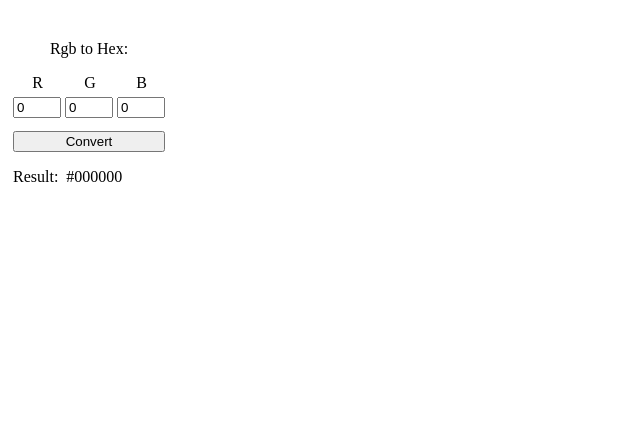
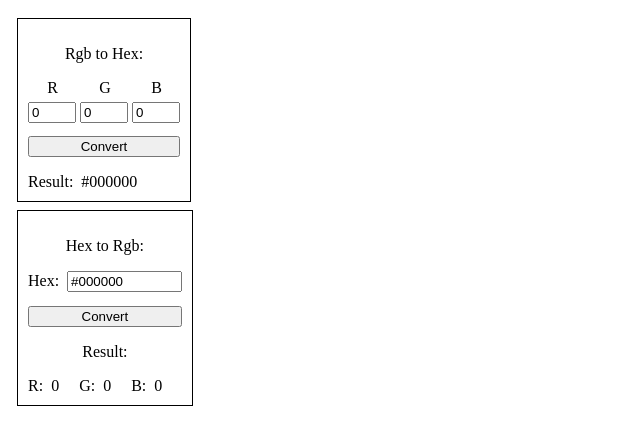
Before and after one commit to Kawodeda/MIAPO2, a plain HTML site: page index.html in a window 1280 px wide. Shown: the part 61-506 px from the top of the page, without its empty margins (0-640 px from the left). Drawn offline with Linux system fonts and the light colour scheme.

Commit message:
add hex to rgb form

```diff
--- a/index.html
+++ b/index.html
@@ -13,8 +13,10 @@
             }
 
             .container {
-                padding: 5px;
+                padding: 10px;
+                margin: 10px;
                 width: fit-content;
+                outline: black solid 1px;
             }
 
             div.container > * {
@@ -34,6 +36,14 @@
                 display: block;
                 margin-left: 1.2em;
                 margin-bottom: 5px;
+            }
+
+            .rgb-output > span {
+                margin-right: 1em;
+            }
+
+            .hex-input {
+                width: 8em;
             }
         </style>
     </head>
@@ -63,5 +73,24 @@
                 </div>
             </div>
         </form>
+        <form id="hexToRgb">
+            <div class="container">
+                <span style="text-align: center;">Hex to Rgb:</span>
+                <div>
+                    <label for="inputHex">Hex:&nbsp;</label>
+                    <input id="inputHex" class="hex-input" type="text" pattern="^#([0-9a-f]{2})([0-9a-f]{2})([0-9a-f]{2})$" value="#000000" required>
+                </div>
+                <input style="width: 100%;" type="submit" value="Convert">
+                <span style="text-align: center;">Result:</span>
+                <div class="rgb-output">
+                    <label for="rResult1">R:&nbsp;</label>
+                    <span id="rResult1">0</span>
+                    <label for="gResult1">G:&nbsp;</label>
+                    <span id="gResult1">0</span>
+                    <label for="bResult1">B:&nbsp;</label>
+                    <span id="bResult1">0</span>
+                </div>
+            </div>
+        </form>
     </body>
 </html>
```
